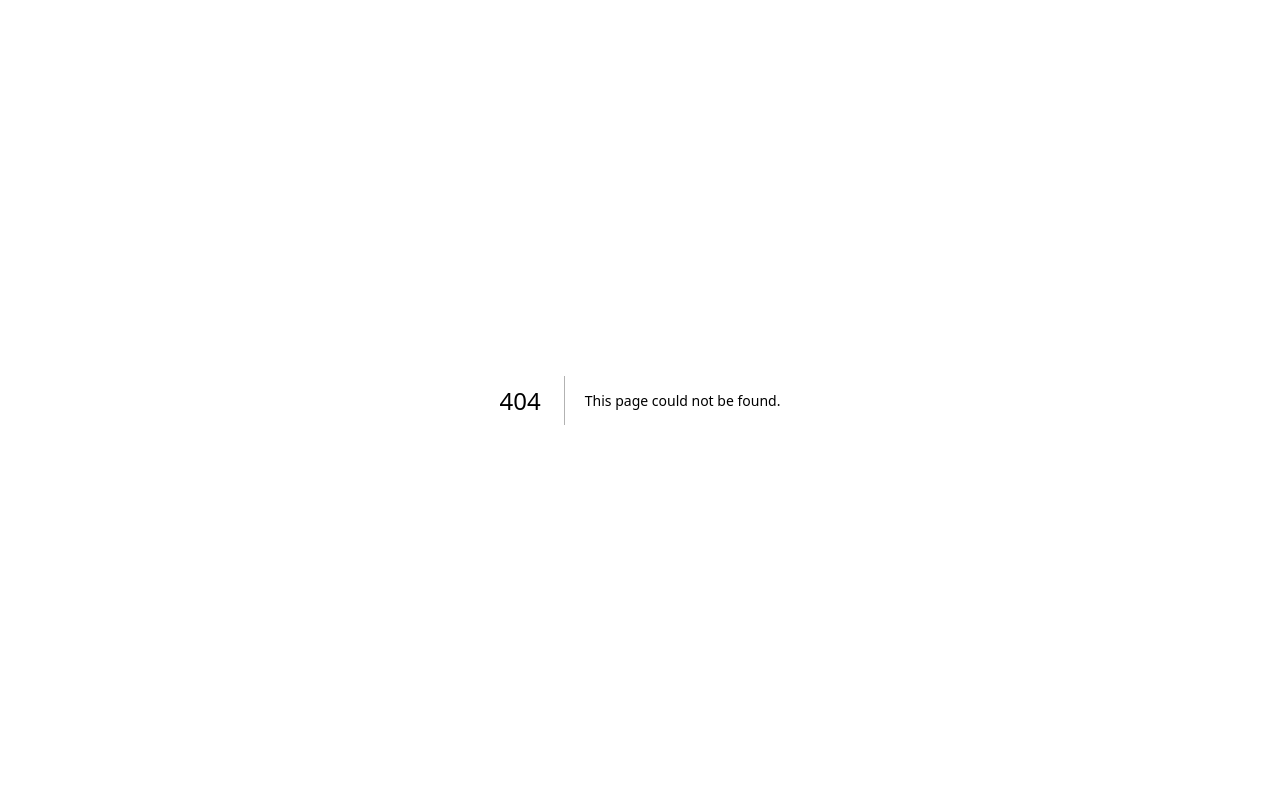
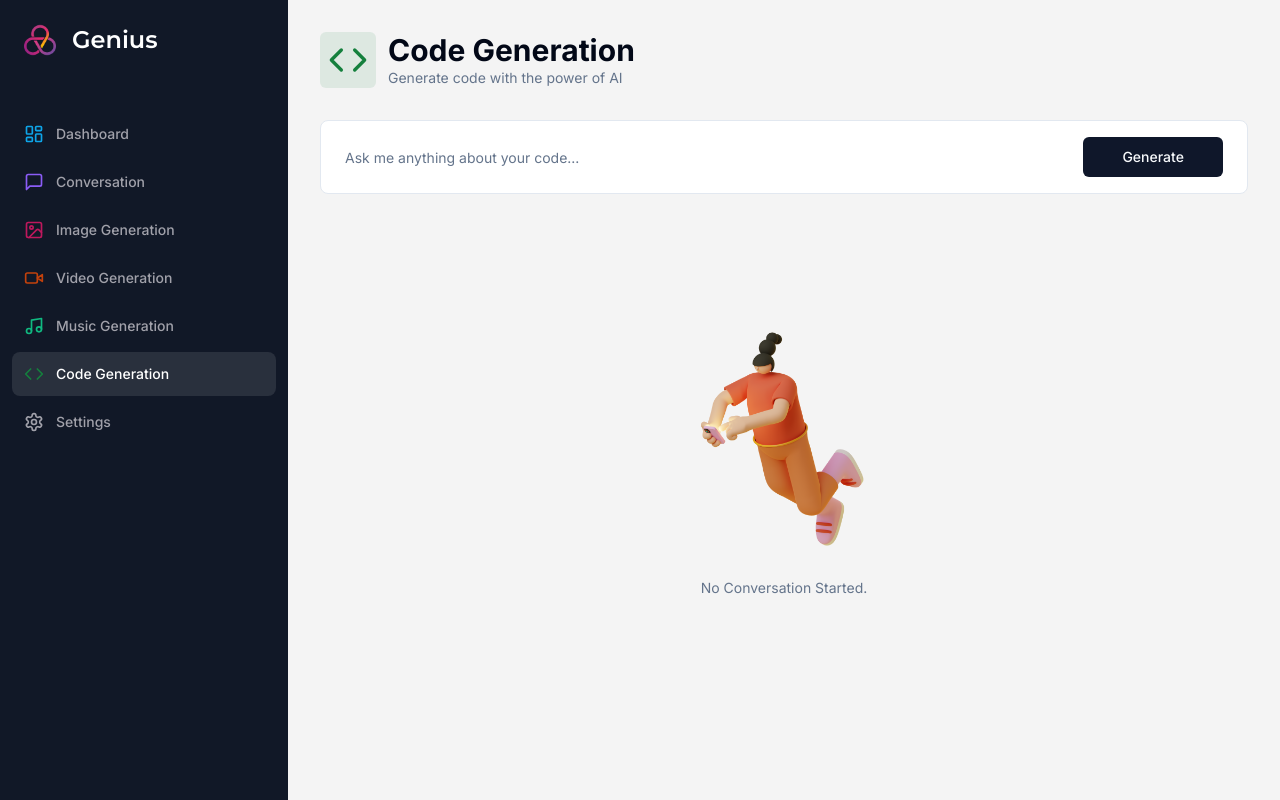
Before and after one commit to Leozhr/GeniusAI-NextJS, a Next.js app: page /code in a window 1280 px wide. Before the commit this address had no page. Built offline with nearby package versions, Linux system fonts and the light colour scheme.

Commit message:
:white_check_mark: Code Generation AI (OpenAI)

```diff
--- /dev/null
+++ b/app/(dashboard)/(routes)/code/constants.ts
@@ -0,0 +1,7 @@
+import * as z from "zod";
+
+export const formSchema = z.object({
+  prompt: z.string().min(1, {
+    message: "Please enter a prompt",
+  }),
+})
--- /dev/null
+++ b/app/(dashboard)/(routes)/code/page.tsx
@@ -0,0 +1,154 @@
+"use client";
+
+import { zodResolver } from "@hookform/resolvers/zod";
+import { Code } from "lucide-react";
+import { ChatCompletionRequestMessage } from "openai";
+import { useForm } from "react-hook-form";
+import * as z from "zod";
+import { formSchema } from "./constants";
+
+import axios from "axios";
+import { useRouter } from "next/navigation";
+import { useState } from "react";
+import ReactMarkdown from "react-markdown";
+
+import { BotAvatar } from "@/components/bot-avatar";
+import { Empty } from "@/components/empty";
+import { Heading } from "@/components/heading";
+import { Loader } from "@/components/loader";
+import { Button } from "@/components/ui/button";
+import {
+  Form,
+  FormControl,
+  FormField,
+  FormItem
+} from "@/components/ui/form";
+import { Input } from "@/components/ui/input";
+import { UserAvatar } from "@/components/user-avatar";
+import { cn } from "@/lib/utils";
+
+
+const CodePage = () => {
+  const router = useRouter();
+  const [messages, setMessages] = useState<ChatCompletionRequestMessage[]>([]);
+
+  const form = useForm<z.infer<typeof formSchema>>({
+    resolver: zodResolver(formSchema),
+    defaultValues: {
+      prompt: "",
+    },
+  });
+
+  const isLoading = form.formState.isSubmitting;
+
+  const onSubmit = async (values: z.infer<typeof formSchema>) => {
+    try {
+      const userMessage: ChatCompletionRequestMessage = { role: "user", content: values.prompt };
+      const newMessages = [...messages, userMessage];
+
+      const response = await axios.post("/api/code", {
+        messages: newMessages
+      })
+
+      setMessages((current) => [...current, userMessage, response.data]);
+
+      form.reset();
+    } catch (error: any) {
+      console.log(error);
+    } finally {
+      router.refresh();
+    }
+  }
+
+  return (
+    <div>
+      <Heading
+      title="Code Generation"
+      description="Generate code with the power of AI"
+      icon={Code}
+      iconColor="text-green-700"
+      bgColor="bg-green-700/10"
+      />
+      <div className="px-4 lg:px-8">
+        <div>
+          <Form {...form}>
+            <form
+              onSubmit={form.handleSubmit(onSubmit)}
+              className="rounded-lg border w-full p-4 px-3
+              md:px-6 focus-within:shadow-sm grid grid-cols-12
+              gap-2 bg-white"
+            >
+              <FormField
+              name="prompt"
+              render={({ field }) => (
+                <FormItem className="col-span-12 lg:col-span-10">
+                  <FormControl className="p-0 m-0">
+                    <Input
+                     className="border-0 outline-none focus-visible:ring-0
+                     focus-visible:ring-transparent"
+                     disabled={isLoading}
+                     placeholder="Ask me anything about your code..."
+                     {...field}
+                    />
+                  </FormControl>
+                </FormItem>
+                )}
+              />
+              <Button
+              className="col-span-12 lg:col-span-2 w-full"
+              disabled={isLoading}
+              >
+                Generate
+              </Button>
+            </form>
+          </Form>
+        </div>
+        <div className="space-y-4 mt-4">
+          <div className="flex flex-col-reverse gap-y-4">
+            {isLoading && (
+              <div className="p-8 rounded-lg w-full flex items-center
+              justify-center bg-gray-100 border border-black/10">
+                <Loader />
+              </div>
+            )}
+
+            {messages.length === 0 && !isLoading && (
+              <Empty label="No Conversation Started." />
+            )}
+
+            {messages.map((message) => (
+              <div
+              key={message.content}
+              className={cn(
+                "p-8 w-full flex items-start gap-x-8 rounded-lg",
+                message.role === "user" ? "bg-white border border-black/10" :
+                "bg-gray-100 border border-black/10"
+              )}
+              >
+                {message.role === "user" ? <UserAvatar /> : <BotAvatar />}
+                <ReactMarkdown
+                  components={{
+                    pre: ({ node, ...props }) => (
+                      <div className="overflow-auto w-full my-2 bg-black/10 p-2
+                      rounded-lg">
+                        <pre {...props} />
+                      </div>
+                    ),
+                    code: ({ node, ...props }) => (
+                      <code className="bg-black/10 rounded-lg p-1" {...props} />
+                    )
+                  }}
+                  className="text-sm overflow-hidden leading-7"
+                >
+                  {message.content || ""}
+                </ReactMarkdown>
+              </div>
+            ))}
+          </div>
+        </div>
+      </div>
+    </div>
+  )
+}
+
+export default CodePage;
--- /dev/null
+++ b/app/api/code/route.ts
@@ -0,0 +1,45 @@
+import { auth } from "@clerk/nextjs";
+import { NextResponse } from "next/server";
+import { ChatCompletionRequestMessage, Configuration, OpenAIApi } from "openai";
+
+const configuration = new Configuration({
+  apiKey: process.env.OPENAI_API_KEY,
+});
+
+const openai = new OpenAIApi(configuration);
+
+const instructionMessage: ChatCompletionRequestMessage = {
+  role: "system",
+  content: `You are a code generator. you must answer only in markdown code
+  spippets. Use code comments for explanation.`,
+}
+
+export async function POST(req: Request) {
+  try {
+    const { userId } = auth();
+    const body = await req.json();
+    const { messages } = body;
+
+    if (!userId) {
+      return new NextResponse("Unauthorized", { status: 401 });
+    }
+
+    if (!configuration.apiKey) {
+      return new NextResponse("OpenAI API key not configured", { status: 500 });
+    }
+
+    if (!messages) {
+      return new NextResponse("No messages provided", { status: 400 });
+    }
+
+    const response = await openai.createChatCompletion({
+      model: "gpt-3.5-turbo",
+      messages: [instructionMessage, ...messages],
+    });
+
+    return NextResponse.json(response.data.choices[0].message);
+  } catch (error) {
+    console.log("[CONVERSATION_ERROR]", error);
+    return new NextResponse("Internal Error", { status: 500 });
+  }
+}
--- a/package.json
+++ b/package.json
@@ -31,6 +31,7 @@
     "react": "18.2.0",
     "react-dom": "18.2.0",
     "react-hook-form": "^7.46.1",
+    "react-markdown": "^8.0.7",
     "tailwind-merge": "^1.14.0",
     "tailwindcss": "3.3.3",
     "tailwindcss-animate": "^1.0.7",
```
Also changed, not shown: 1 other file (tests, documents, lock files or other folders).
